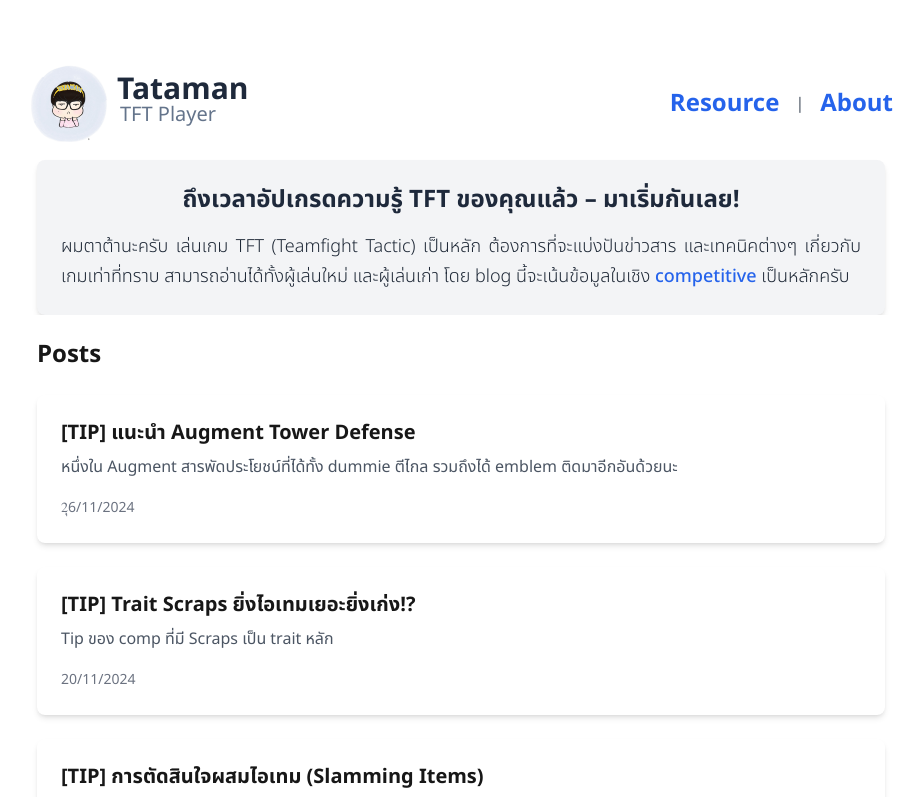
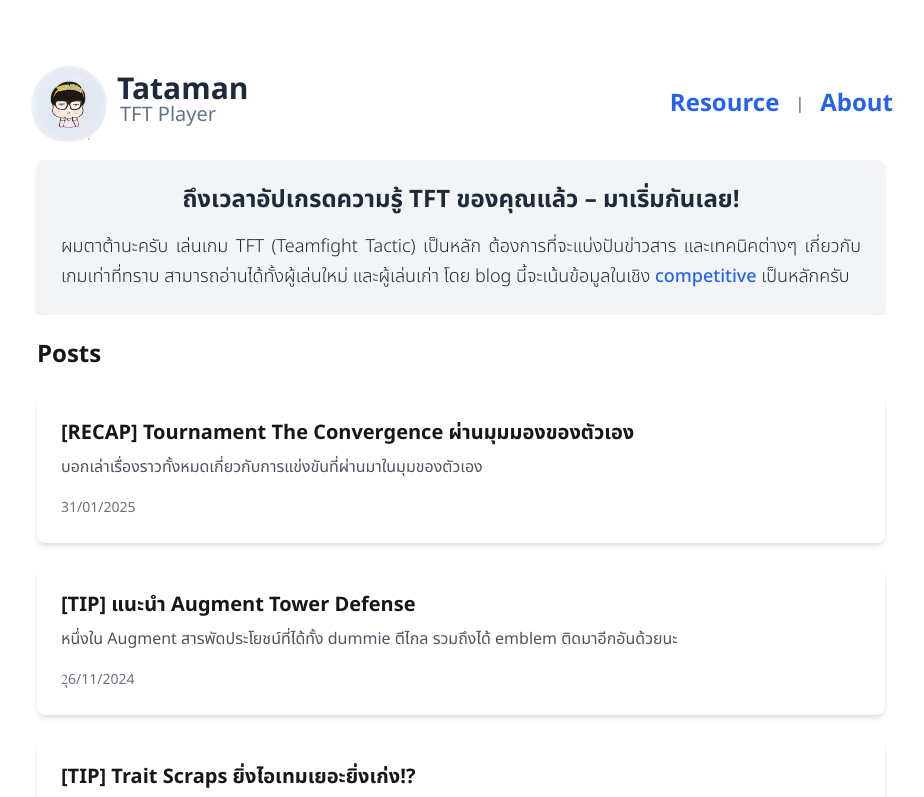
Before and after one commit to PongpolR/tataman-tft, a Next.js app: page / in a window 1280 px wide. Shown: the top 797 px of the page, without its empty margins (179-1103 px from the left). Built offline with nearby package versions, Linux system fonts and the light colour scheme.

Commit message:
add post

```diff
--- a/app/components/post/List.tsx
+++ b/app/components/post/List.tsx
@@ -9,6 +9,12 @@ const List: React.FC = () => {
   const router = useRouter();
 
   const blogPosts = [
+    {
+      id: 4,
+      title: "[RECAP] Tournament The Convergence ผ่านมุมมองของตัวเอง",
+      description: 'บอกเล่าเรื่องราวทั้งหมดเกี่ยวกับการแข่งขันที่ผ่านมาในมุมของตัวเอง',
+      date: "31/01/2025",
+    },
     {
       id: 3,
       title: "[TIP] แนะนำ Augment Tower Defense",
--- a/app/post/[id]/page.tsx
+++ b/app/post/[id]/page.tsx
@@ -99,6 +99,36 @@ const PostDetail: React.FC = () => {
       ],
       date: "2ุ6/11/2024",
     },
+    {
+      id: 4,
+      title: "[RECAP] Tournament The Convergence ผ่านมุมมองของตัวเอง",
+      header: "",
+      header_desc: [],
+      body: [
+        "เมื่อช่วงกลางปีที่ผ่านมา ผมมีโอกาสได้ลงแข่งขัน TFT The Convergence Open Tournament รอบ Open Qualifier (ลุ้น bypass ด้วย Snapshot ไม่ไหว แต้มมันสูงเกินไปมาก) โดยภาพรวมเป็นหนึ่งใน tournament ที่ผมค่อนข้างจะ happy กับผลงานของตัวเอง ซึ่งใน tour นี้ผมจบเส้นทางที่รอบ 256 คน หรือจะเรียกว่า top256 ก็ว่าได้", "ผมคงไม่เขียนรายละเอียดในแต่ละ game แต่อยากจะพูดถึงภาพรวมในการลงแข่ง tournament ที่มี format ประมาณนี้",
+      ],
+      img: "/post4-1.png",
+      img_desc: "รูปที่ 1: Description Tournament Schedule",
+      body2: [
+        "จากรูปจะเห็นว่าจำนวนเกมที่ต้องเล่นต่อวันค่อนข้างสูง เพราะเกม TFT เป็นเกมที่มี RNG หรือดวงเข้ามาเป็นปัจจัยในแต่ละเกมค่อนข้างมากเลยทีเดียว แม้ว่าคนที่มี skill play สูงมากๆ จะเอาชนะคนที่มี skill play และ knowledge เกี่ยวกับเกมที่ไม่มากพอได้สบายๆ ก็ตาม",
+        "ในการแข่งขันครั้งที่ผ่านๆ มา ผมได้เจอกับปัญหาที่ส่งผลต่อการเล่นของผมแบบมากๆ เลยคือจำนวนระยะเวลาที่ต้องแข่งขันต่อวัน โดยปกติช่วงที่ผมเล่น TFT เฉลี่ยต่อวันแล้วผมเล่นแค่วันละไม่เกิน 3 เกมเท่านั้น ผมเชื่อเสมอว่า คุณภาพของเกมย่อมสำคัญกว่าจำนวนเกมที่เล่นไป จนถึงตอนนี้ก็ยังคิดเหมือนเดิม",
+        "การที่ปกติผมเล่น TFT ในจำนวนเกมที่ค่อนข้างน้อยในแต่ละวันส่งผลให้ความอึดในการเล่นผมมีไม่มากพอ ยิ่งเกมท้ายๆ สมาธิกับอะไรหลายๆ อย่างแทบจะหมดหลอดแล้ว",
+        "แต่สิ่งหนึ่งที่ผมไม่มีเมื่อเทียบกับคนที่มีฝีมือเท่ากันคือ consistency หรือความสม่ำเสมอในการเล่น บางเกมผมเล่นได้ดีมากๆ แต่บางเกมผมเล่นเหมือนคนที่อยู่ rank gold ซะอย่างงั้น!? (ไม่ได้เหยียด rank แต่อย่างใด เปรียบเทียบให้เห็นภาพว่า master player ในเกมที่เล่นไม่ดี ทรงมันจะกลายเป็น gold/plat player ได้เลย)",
+        "ในทัวร์ล่าสุดผมรับมือกับความไม่สม่ำเสมอได้ดีขึ้น แต่ในรอบที่ตกรอบต้องยอมรับตามตรงว่าสมเหตุสมผลทุกอย่างแล้ว ผมพลาดได้ที่ 8 ในเกมแรก แม้ว่ามีเกมให้แก้ตัวอีก 2 เกม แต่มันก็ยากเกินกว่าที่ผมจะตีตื้นกลับมาได้ แต่ต้องขอบอกก่อนว่าหลังจากเกมที่ผมได้ที่ 8 สิ่งที่ผมทำคือยอมรับกับสิ่งที่เกิดขึ้นและ RESET ทุกอย่างออกไปให้หมดเพื่อพร้อมเล่นเกมใหม่ ผมคิดว่าผมควบคุมอารมณ์ได้ดีในแบบที่ควรจะทำแล้ว และเล่นได้เต็มที่ที่สุดแล้ว เรื่องรายละเอียดเล็กๆ น้อยๆ ในเกมก็คงเป็นสิ่งที่จะต้องไปปรับในภายหลัง",
+        "หลังจากที่ผมตกรอบมา ผมรู้สึกเหมือนได้ทำในสิ่งที่ต้องทำไปหมดแล้ว ช่วงที่มีแข่งผมเล่น TFT เยอะมากๆ ทั้ง rank และเกมแข่ง ซึ่งผมได้ตัดสินใจในทันทีที่ตกรอบว่าจะขอพักการเล่น TFT สักประมาณ 1 อาทิตย์เพื่อที่จะได้กลับมาทบทวนตัวเอง ไปโฟกัสกับสิ่งอื่นในชีวิตบ้าง",
+        "วันนี้ (31/1) เป็นวันเกิดผม ผมก็ขอให้ทุกคนที่อ่านได้เจอเรื่องดีๆ กับตัวเองนะครับ ตอนนี้ผมพร้อมที่จะกลับมาเล่น TFT ต่อแล้ว ช่วงต้นเดือนหน้าจะมีแข่งขัน tour tactician trial II ผมได้สมัครไปแล้วแต่คงต้องลุ้นว่าจะได้ลงแข่งไหม (คาดว่าจะเอาแค่ top168 คนจากจำนวนคนทั้งหมดที่สมัครมา) หลังจากนี้ที่ผมทำได้คือการไต่ rank ไปให้ไกลที่สุดเพื่อลุ้น snapshot อันดับที่ดีพอที่จะได้ไปแข่ง ถ้ามีโอกาสได้แข่งก็จะทำให้เต็มที่ครับ"
+      ],
+      summary: [
+        "ได้ Top256 ในการแข่งขัน TFT The Convergence Open Qualifier",
+        "เป็น tournament ที่พอใจในผลงานของตัวเอง",
+        "การเล่นพลาดในแข่งโดนลงโทษหนักกว่า rank game หลายเท่า",
+        "รอบหน้าเอาใหม่ แค่นั้น."
+      ],
+      ref: [
+        "https://docs.google.com/spreadsheets/d/e/2PACX-1vR7Bj4wqWGUj0FaxoXzW8SdrRTAp3BYwk89cATZcCIK5HcSfGwkGZXdjRzAspCopXZvjWirmSJcfSpQ/pubhtml",
+      ],
+      date: "31/01/2025",
+    },
   ];
 
   const [post, setPost] = useState(blogPosts[Number(id) - 1]);
@@ -110,7 +140,7 @@ const PostDetail: React.FC = () => {
   // Calculate reading time based on word count
   const calculateReadingTime = (text: string) => {
     const words = text.split(/\s+/).length; // Split by whitespace to count words
-    const wordsPerMinute = 120; // Average words per minute
+    const wordsPerMinute = 90; // Average words per minute
     const minutes = Math.ceil(words / wordsPerMinute); // Round up to the nearest minute
     return minutes;
   };
```
Also changed, not shown: public/post4-1.png (added).
